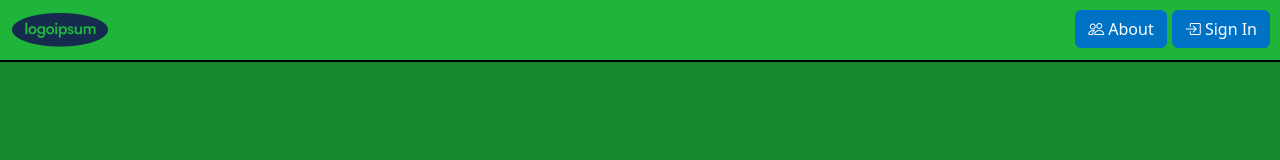
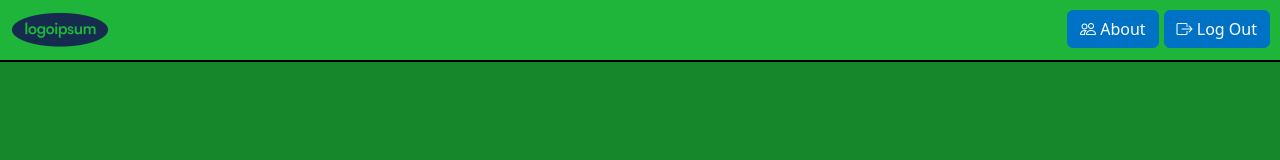
Before and after one commit to MrCael/salone_games, a React (Vite) app in the folder apps/website/: page /login in a window 1280 px wide. Both pictures are taken after a click on the button "Sign In". Shown: the top 160 px of the page. Built offline with nearby package versions, Linux system fonts and the light colour scheme.

Commit message:
Added logout button

```diff
--- a/apps/website/src/app.jsx
+++ b/apps/website/src/app.jsx
@@ -17,6 +17,11 @@ export default function App() {
     const [activePage, setActivePage] = useState("/");
     const [authState, setAuthState] = useState(AuthState.Unauthenticated);
 
+    function logOut() {
+        setActivePage("/");
+        setAuthState(AuthState.Unauthenticated);
+    }
+
     return (
         <BrowserRouter>
             <header>
@@ -24,13 +29,14 @@ export default function App() {
                     <img className="main-logo" src="logoipsum-242.png" alt="logo" />
                 </NavLink>
                 {activePage != "/login" && authState == AuthState.Unauthenticated && <NavLink className="btn btn-primary float-end menu-button" to="/login" onClick={() => setActivePage("/login")}><i className="bi bi-box-arrow-in-right"></i>&nbsp;Sign In</NavLink>}
+                {activePage != "/login" && authState == AuthState.Authenticated && <NavLink className="btn btn-primary float-end menu-button" to="/" onClick={logOut}><i className="bi bi-box-arrow-right"></i>&nbsp;Log Out</NavLink>}
                 {activePage != "/about" && <NavLink className="btn btn-primary float-end menu-button" to="/about" onClick={() => setActivePage("/about")}><i className="bi bi-people"></i>&nbsp;About</NavLink>}
             </header>
             <Routes>
                 <Route path="/" element={<></>} exact />
                 <Route path="/about" element={<About />} />
-                <Route path="/user/create" element={<CreateUser />} />
-                <Route path="/login" element={<Login />} />
+                <Route path="/user/create" element={<CreateUser setActivePage={setActivePage} setAuthState={setAuthState} />} />
+                <Route path="/login" element={<Login setActivePage={setActivePage} setAuthState={setAuthState} />} />
                 <Route path="/user/profile" element={<UserProfile />} />
             </Routes>
             <footer></footer>
--- a/apps/website/src/login/login.jsx
+++ b/apps/website/src/login/login.jsx
@@ -2,12 +2,15 @@ import React from "react";
 import Button from "react-bootstrap/Button";
 
 import { NavLink, useNavigate } from "react-router-dom";
+import { AuthState } from "./authState";
 
-export function Login() {
+export function Login({ setActivePage, setAuthState }) {
     const navigate = useNavigate();
 
-    function onSignIn() {
+    function signIn() {
         navigate("/user/profile");
+        setActivePage("/user/profile");
+        setAuthState(AuthState.Authenticated);
     }
 
     return (
@@ -18,7 +21,7 @@ export function Login() {
                     <input type="text" className="form-control" style={{ width: "300px" }} />
                     <p>Password:</p>
                     <input type="password" className="form-control" />
-                    <Button className="form-control margin-top-10" onClick={onSignIn}>Sign In</Button>
+                    <Button className="form-control margin-top-10" onClick={signIn}>Sign In</Button>
                     <p className="margin-top-10">Don't have an account? Create one <NavLink to="/user/create">here!</NavLink></p>
                 </div>
             </div>
--- a/apps/website/src/user/create/create.jsx
+++ b/apps/website/src/user/create/create.jsx
@@ -3,6 +3,7 @@ import Button from "react-bootstrap/Button";
 
 import { useState } from "react";
 import { useNavigate } from "react-router-dom";
+import { AuthState } from "../../login/authState";
 
 function UserData({ setCurrentPage }) {
     function nextPage() {
@@ -45,11 +46,13 @@ function ContactInfo({ setCurrentPage }) {
     );
 }
 
-function ConfirmEmail() {
+function ConfirmEmail({ setActivePage, setAuthState }) {
     const navigate = useNavigate();
 
     function nextPage() {
         navigate("/user/profile");
+        setActivePage("/user/profile");
+        setAuthState(AuthState.Authenticated);
     }
 
     return (
@@ -62,7 +65,7 @@ function ConfirmEmail() {
     );
 }
 
-export function CreateUser() {
+export function CreateUser({ setActivePage, setAuthState }) {
     const [currentPage, setCurrentPage] = useState("userData");
 
     return (
@@ -71,7 +74,7 @@ export function CreateUser() {
                 <div className="card-body">
                     {currentPage == "userData" && <UserData setCurrentPage={setCurrentPage} />}
                     {currentPage == "contactInfo" && <ContactInfo setCurrentPage={setCurrentPage} />}
-                    {currentPage == "confirmEmail" && <ConfirmEmail />}
+                    {currentPage == "confirmEmail" && <ConfirmEmail setActivePage={setActivePage} setAuthState={setAuthState} />}
                 </div>
             </div>
         </main>
```
